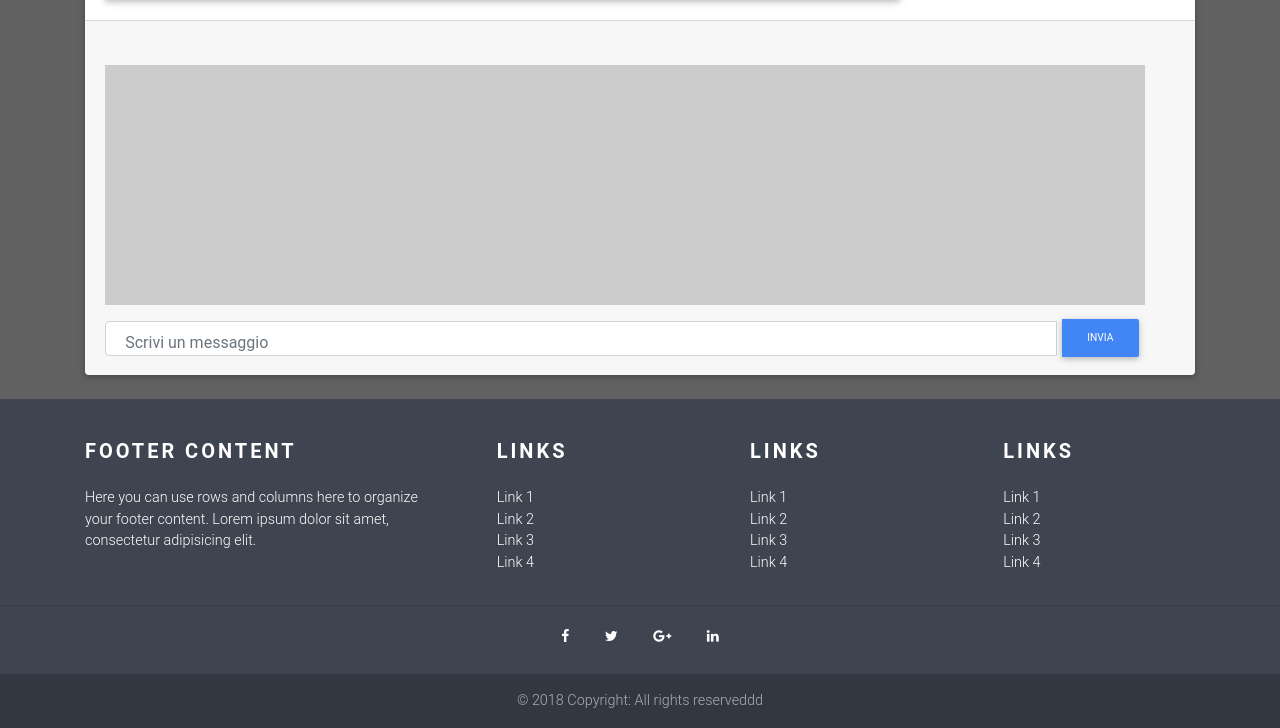
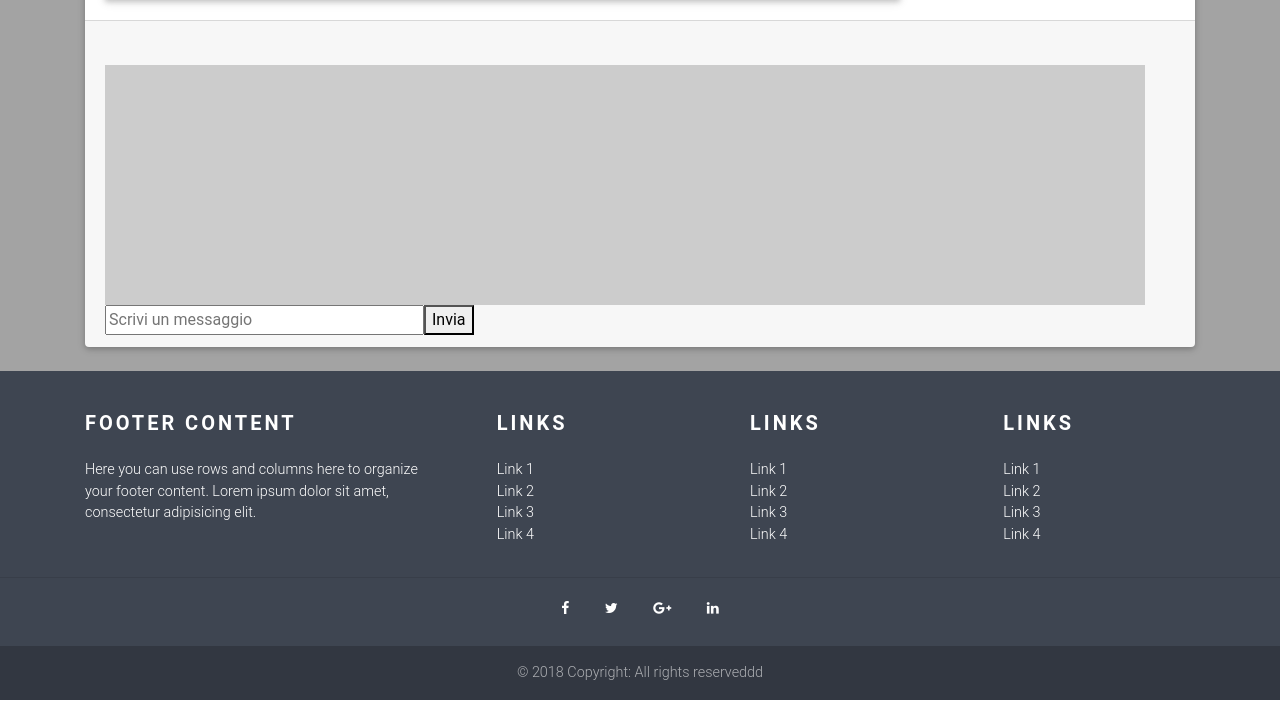
Before and after one commit to Bozzi96/SAW, a PHP site: page /pages/view_ad.php in a window 1280 px wide. Shown: the part 701-1429 px from the top of the page. After the commit the page ends 1401 px from the top, so only its background shows below. Run offline with PHP 8.4, Linux system fonts and the light colour scheme; data that the repository does not hold is empty; a stand-in replaces the project's code that opens the database connection; some libraries are stand-ins or nearby versions; some web fonts are replaced.

Commit message:
aggiustamenti layout

```diff
--- a/css/change_password.css
+++ b/css/change_password.css
@@ -6,7 +6,9 @@ body {
             background-position: center;
             background-repeat: no-repeat;
             background-size: cover;
-}
+            background-color:rgb(3, 1, 24);
+        }
+
 @media screen and (max-width: 700px) {
 .w-50 {
     width: 100% !important;
--- a/css/profile_navbar_css.css
+++ b/css/profile_navbar_css.css
@@ -44,5 +44,5 @@ h5 {
 /* fine navigazione navbar*/
 
 body{
-    background-color: #616161;
+    background-color: rgb(163, 163, 163);
 }
--- a/css/view_ad.css
+++ b/css/view_ad.css
@@ -37,8 +37,3 @@ p.message_time {
     float: right;
     color: #aaa;
 }
-
-input#message {
-    height: 70%;
-    margin-top: .5em;
-}
--- a/js/view_ad.js
+++ b/js/view_ad.js
@@ -34,6 +34,19 @@ function fill_ad(ad_data) {
 }
 
 /**
+ * Chiama lo script per ottenere i dati dell'annuncio appena inserito.
+ * DA RIMUOVERE
+ */
+function display_inserted_ad() {
+    fetch("../php/get_ad_info.php", {
+        // Permette di inviare cookie vari al server, quindi di mantenere la sessione
+        credentials: 'same-origin'
+    })
+    .then(response => response.json())
+    .then(ad_data => fill_ad(ad_data))
+}
+
+/**
  * Visualizza le informazioni di un particolare annuncio.
  * Quest'ultimo è stato cliccato nella pagina dei risultati
  * della ricerca.
@@ -51,6 +64,23 @@ function display_clicked_ad(ad_info) {
     })
     .then(response => response.json())
     .then(ad_data => fill_ad(ad_data));
+
+}
+
+/**
+ * Distingue quale annuncio si vuole visualizzare (inserito o cliccato).
+ * DA RIMUOVERE
+ * @param {*} current_ad Annuncio che si vuole visualizzare
+ */
+function display_ad(current_ad) {
+    // Check sull'origine della richiesta di visualizzazione annuncio
+    if (current_ad !== null) {
+        // Visualizza l'annuncio cliccato
+        display_clicked_ad(current_ad);
+    } else {
+        // Visualizza l'annuncio inserito
+        display_inserted_ad();
+    }
 }
 
 /**
@@ -132,7 +162,7 @@ function fill_message(message_code, message_data) {
 
     // Se l'autore del messaggio è il proprietario dell'annuncio si evidenzia
     if (current_ad.owner_email === message_data.autore) {
-        sender.style.color = " #428bca";
+        sender.style.color = "#cc5803";
     }
 
     return message;
@@ -228,7 +258,7 @@ var current_ad = JSON.parse(current_ad_json);
 
 window.addEventListener("load", function(){
     // Visualizza informazioni dell'annuncio
-    display_clicked_ad(current_ad_json);
+    display_ad(current_ad_json);
     // Visualizzazione della chat
     get_messages(current_ad_json);
 });
--- a/pages/change_password.php
+++ b/pages/change_password.php
@@ -92,9 +92,7 @@
 
     </div><br><br><br>
 
-    <?php
-    include "footer.php";
-    ?>
+
 
 
      <!-- Optional JavaScript -->
--- a/pages/loginForm.php
+++ b/pages/loginForm.php
@@ -56,7 +56,7 @@
 
         <br>
         <!-- Card -->
-        <div class="card  flex-center border border-dark"><!--ridimensionamento della card -> la sposto sulla sinistra-->
+        <div class="card w-50 flex-center border border-dark"><!--ridimensionamento della card -> la sposto sulla sinistra-->
 
             <!-- Card body -->
             <div class="card-body">
--- a/pages/my_ads.php
+++ b/pages/my_ads.php
@@ -28,11 +28,6 @@
 
     <div class="container">
         <div id="negative_answer" class="alert alert-danger" role="alert" hidden></div>
-    </div>
-
-    <!-- Alert per notificare l'avvenuto inserimento di un nuovo annuncio -->
-    <div class="container">
-        <div id="new_ad_alert" class="alert" role="alert" hidden></div>
     </div>
 
 
--- a/pages/view_ad.php
+++ b/pages/view_ad.php
@@ -74,12 +74,8 @@
                     <div class="container" id="messages_container">
 
                     </div>
-                    <div class="input-group mt-2">
-                        <input type="text" id="message" class="form-control" maxlength="200" placeholder="Scrivi un messaggio">
-                        <div class="input-group-append">
-                            <button class="btn btn-primary btn-sm" type="button" onclick="send_message(current_ad);">Invia</button>
-                        </div>
-                    </div>
+                    <input type="text" id="message" maxlength="200" placeholder="Scrivi un messaggio" size="30">
+                    <button type="button" onclick="send_message(current_ad);">Invia</button>
                 </div>
             </div>
         </div>
--- a/php/get_ad_info.php
+++ b/php/get_ad_info.php
@@ -1,8 +1,8 @@
 <?php
 
     /*
-    Questo script interroga il database e ottiene le
-    informazioni relative all'annuncio che si vuole visualizzare.
+    Questo script interroga il database e ottiene le informazioni relative all'annuncio,
+    dopodiché le converte in formato JSON e le ritorna al codice JS che le ha richieste.
     */
 
     # La sessione contiene i dati per visualizzare l'annuncio corretto
@@ -11,6 +11,18 @@
     # Connessione al db
     require '../db/connection.php';
 
+    # Recupero dei dati da visualizzare
+    if (isset($_SESSION['new_ad'])) {
+        # L'annuncio da visualizzare è quello appena inserito dall'utente
+
+        $email = $_SESSION['new_ad']['email'];    # i dati sono già sanitizzati
+        $v_name = $_SESSION['new_ad']['v_name'];
+        $console = $_SESSION['new_ad']['console'];
+
+        # Invalida dell'array di sessione
+        unset($_SESSION['new_ad']);
+    }
+    else {
         # L'annuncio da visualizzare è stato cliccato nella lista.
         # La funzione "file_get_contents()" ottiene le informazioni
         # inviate dal client per recuperare l'annuncio dal database.
@@ -19,6 +31,7 @@
         $email = $ad_info -> owner_email;
         $v_name = $ad_info -> v_name;
         $console = $ad_info -> console;
+    }
 
     # Interrogazione del database: ritorna una entry contenente l'annuncio e il suo proprietario.
     $stmt = $conn -> prepare("
```
Also changed, not shown: js/my_ads.js (+1 -18 lines), php/new_ad.php (+9 -3 lines). Lines whose indentation alone changed are shown as unchanged.
